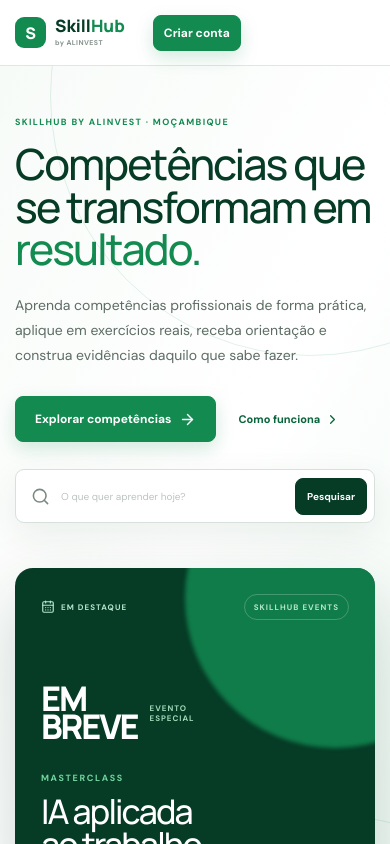
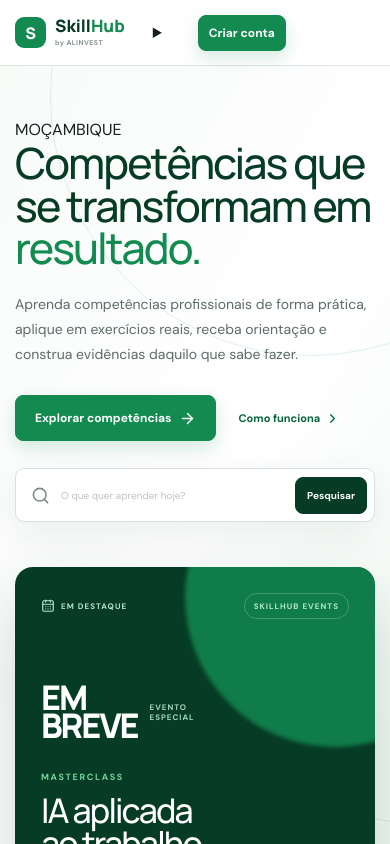
Before and after one commit to acjl-mz/academy, a Next.js app: page / in a window 390 px wide. Shown: the top 844 px of the page. Built offline with nearby package versions, Linux system fonts and the light colour scheme.

Commit message:
Refine SkillHub responsive header and hero hierarchy

```diff
--- a/app/page.tsx
+++ b/app/page.tsx
@@ -37,6 +37,7 @@
 <header className="topbar"><div className="container topbar-inner">
 <a href="/" aria-label="SkillHub by ALINVEST"><Brand/></a>
 <nav className="main-nav"><a href="/skills">Explorar</a><a href="#percursos">Percursos</a><a href="#eventos">Eventos</a><a href="#empresas">Para empresas</a></nav>
+<details className="mobile-menu"><summary aria-label="Abrir menu"><span></span><span></span><span></span></summary><div className="mobile-menu-panel"><a href="/skills">Explorar</a><a href="#percursos">Percursos</a><a href="#eventos">Eventos</a><a href="#empresas">Para empresas</a></div></details>
 <div className="header-search"><Search size={16}/><input aria-label="Pesquisar" placeholder="Pesquisar competências..."/></div>
 <div className="header-actions"><a className="login-link" href="/login">Entrar</a><a className="button button-primary button-small" href="/signup">Criar conta</a></div>
 </div></header>
@@ -44,7 +45,7 @@
 <main>
 <section className="hero-billboard"><div className="hero-orbit orbit-one"/><div className="hero-orbit orbit-two"/><div className="container hero-grid">
 <div className="hero-copy">
-<div className="eyebrow eyebrow-green">SKILLHUB BY ALINVEST · MOÇAMBIQUE</div>
+<div className="hero-location">MOÇAMBIQUE</div>
 <h1>Competências que se transformam em <span>resultado.</span></h1>
 <p>Aprenda competências profissionais de forma prática, aplique em exercícios reais, receba orientação e construa evidências daquilo que sabe fazer.</p>
 <div className="hero-actions"><a className="button button-primary button-large" href="/skills">Explorar competências <ArrowRight size={17}/></a><a className="text-link" href="#como-funciona">Como funciona <ChevronRight size={15}/></a></div>
```
